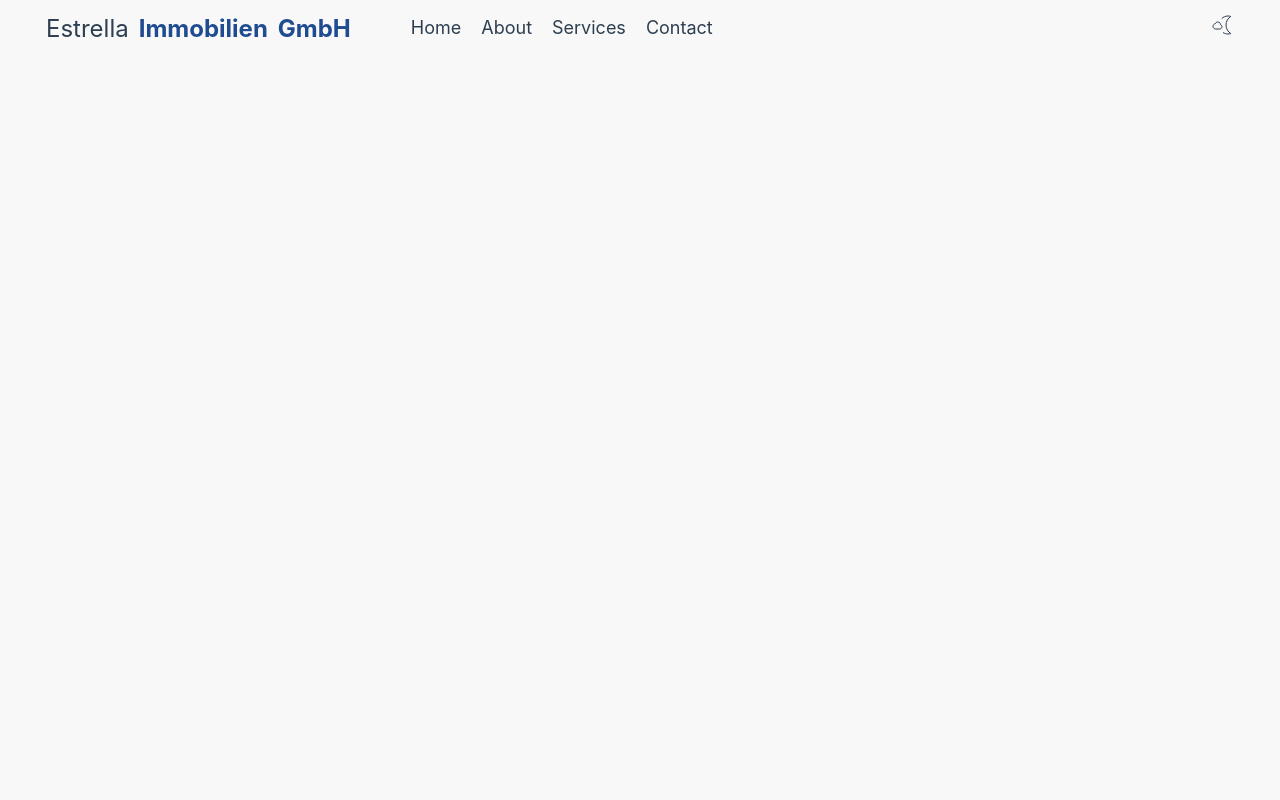
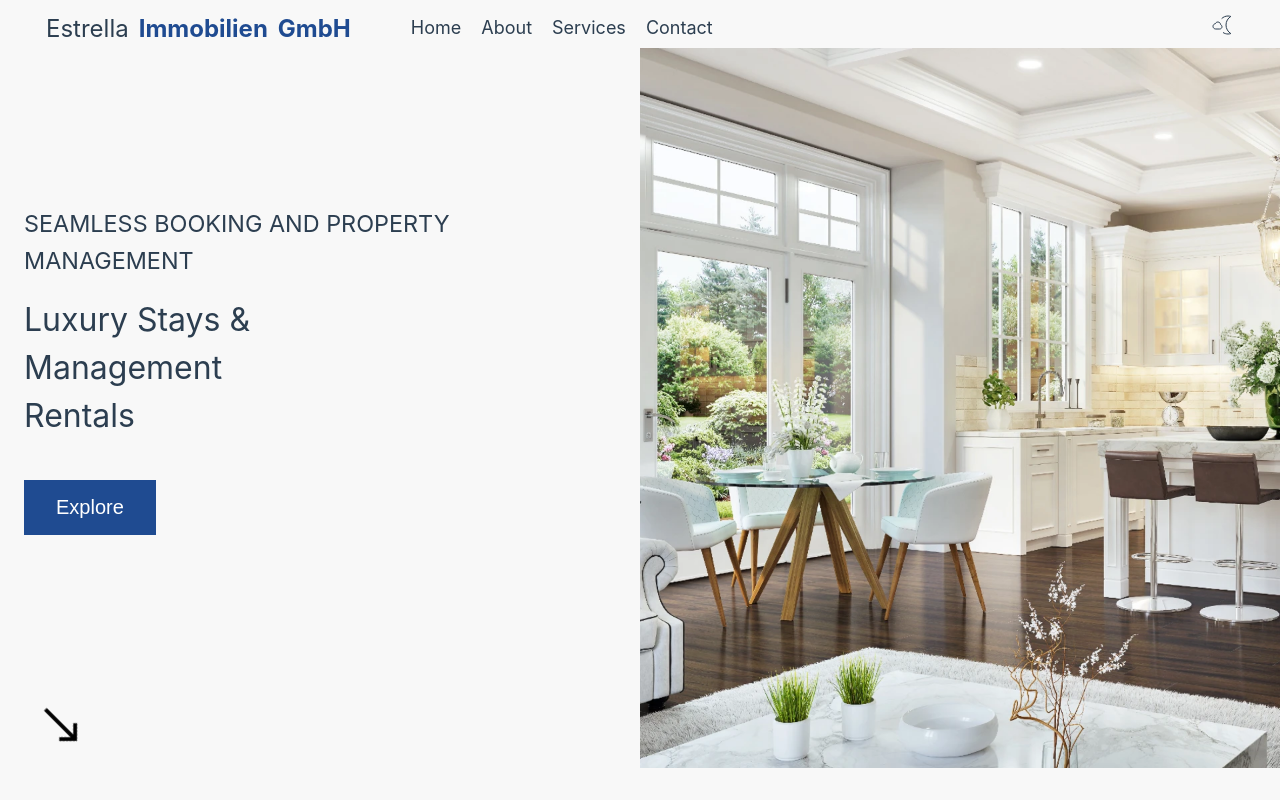
Before and after one commit to alejandroyunes/inmobiliaria-vue-scss, a Vue app: page / in a window 1280 px wide. Built offline with nearby package versions, Linux system fonts and the light colour scheme; some icons are missing.

Commit message:
adding billboard

```diff
--- /dev/null
+++ b/src/components/billboard/BillboardComponent.vue
@@ -0,0 +1,39 @@
+<script lang="ts" setup>
+import './billboard-component.scss'
+import ArrowDownSvg from '../icons/ArrowDownSvg.vue';
+</script>
+
+<template>
+  <section class="billboard-container">
+    <div class="billboard-left">
+      <div class="billboard-title">
+        <div class="slogan">
+          <h3>Seamless booking and property management</h3>
+        </div>
+        <div>
+
+          <h1 class="title">Luxury Stays &</h1>
+          <h1 class="title">Management</h1>
+          <h1 class="title">Rentals</h1>
+        </div>
+
+        <router-link to="/about">
+          <button class="action-button">Explore</button>
+        </router-link>
+      </div>
+      <div class="billboard-arrow">
+        <div class="arrow-rotate">
+          <div class="arrow">
+            <ArrowDownSvg />
+          </div>
+        </div>
+      </div>
+    </div>
+
+    <div class="billboard-right">
+      <img class="billboard-image" src="/images/billboard/home-billboard.webp" alt="alt" />
+      <div class="image-bg" />
+    </div>
+
+  </section>
+</template>
--- /dev/null
+++ b/src/components/billboard/billboard-component.scss
@@ -0,0 +1,159 @@
+.billboard-container {
+  display: grid;
+  grid-template-columns: 1fr 1fr;
+  margin: 0 auto;
+  height: 100%;
+  max-width: var(--max-width);
+}
+
+.billboard-left {
+  display: flex;
+  flex-direction: column;
+  justify-content: space-between;
+  margin: 0 24px;
+  height: calc(90vh);
+
+  @media (max-width: 500px) {
+    margin: 0 8px 0 0;
+    height: calc(80vh);
+  }
+
+  .billboard-title {
+    margin: auto 0;
+
+    .slogan {
+      text-transform: uppercase;
+      font-weight: bold;
+      font-size: 20px;
+      color: var(--color-heading);
+      padding-bottom: 16px;
+      padding-top: 16px;
+      animation: billboard-slide-in 1.2s 0.6s backwards;
+
+      @media (max-width: 1024px) {
+        font-size: 18px;
+      }
+    }
+
+    .title {
+      color: var(--color-heading);
+      line-height: 40px;
+      font-size: 32px;
+      line-height: 48px;
+      animation: billboard-slide-in 1s 0.6s backwards;
+      @media (max-width: 1024px) {
+        font-size: 24px;
+      }
+      @media (max-width: 768px) {
+        font-size: 20px;
+      }
+    }
+
+    .action-button {
+      margin-top: 40px;
+      animation: billboard-slide-in 1s 0.5s backwards;
+      color: var(--white);
+      background-color: var(--primary);
+      border: none;
+      padding: 16px 32px;
+      font-size: 20px;
+    }
+  }
+
+  .billboard-arrow {
+    padding-bottom: 16px;
+
+    .arrow-rotate {
+      transform: rotate(-45deg);
+      width: 80px;
+    }
+
+    .arrow {
+      animation: pointingDown 2s ease-in-out infinite 3.5s both;
+    }
+  }
+}
+
+.billboard-right {
+  position: relative;
+  height: calc(90vh);
+
+  @media (max-width: 1024px) {
+    height: calc(80vh);
+  }
+
+  .billboard-image {
+    object-fit: cover;
+    height: calc(90vh);
+    @media (max-width: 1024px) {
+      width: 500px;
+    }
+
+    @media (max-width: 768px) {
+      width: 400px;
+    }
+  }
+
+  .image-bg {
+    position: absolute;
+    left: 0;
+    top: 0;
+    background-image: red;
+    height: 100%;
+    width: 100%;
+    background-repeat: no-repeat;
+    background-position: right;
+    animation: imageBgSlide 1s ease-out forwards;
+  }
+}
+
+
+
+
+
+.button {
+  padding-top: 40px;
+  animation: billboard-slide-in 1s 0.5s backwards;
+}
+
+@keyframes pointingDown {
+  0% {
+    transform: translateY(0px);
+  }
+
+  50% {
+    transform: translateY(20px);
+  }
+
+  100% {
+    transform: translateY(0px);
+  }
+}
+
+@keyframes billboard-slide-in {
+  0% {
+    transform: translateX(60px);
+    visibility: hidden;
+    opacity: 0;
+  }
+
+  25% {
+    transform: translateX(50px);
+    visibility: hidden;
+    opacity: 0.5;
+  }
+
+  100% {
+    transform: translateX(0px);
+  }
+}
+
+@keyframes imageBgSlide {
+  0% {
+    background-size: 100% 100%;
+  }
+
+  100% {
+    background-size: 0% 100%;
+  }
+}
--- /dev/null
+++ b/src/components/icons/ArrowDownSvg.vue
@@ -0,0 +1,6 @@
+<template>
+  <svg id="1" width="60px" height="70px" viewBox="0 0 32 32">
+    <path
+      d="M 15 4 L 15 24.0625 L 10.71875 19.78125 L 9.28125 21.1875 L 16 27.90625 L 22.71875 21.1875 L 21.28125 19.78125 L 17 24.0625 L 17 4 Z" />
+  </svg>
+</template>
--- a/src/components/sliders/top-nav/TopNav.vue
+++ b/src/components/sliders/top-nav/TopNav.vue
@@ -30,19 +30,27 @@ const { toggleTopNav, isTopNavOpen } = defineProps<Props>()
     <div class="top-nav-content">
       <ul class="list">
         <li class="item">
-          <p class="paragrah">Facebook</p>
+          <router-link to="/" class="link">
+            Home
+          </router-link>
         </li>
 
         <li class="item">
-          <p class="paragrah">Instagram</p>
+          <router-link to="/" class="link">
+            About
+          </router-link>
         </li>
 
         <li class="item">
-          <p class="paragrah">Twitter</p>
+          <router-link to="/" class="link">
+            Services
+          </router-link>
         </li>
 
         <li class="item">
-          <p class="paragrah">Youtube</p>
+          <router-link to="/" class="link">
+            Contact
+          </router-link>
         </li>
       </ul>
 
--- a/src/components/sliders/top-nav/top-nav.scss
+++ b/src/components/sliders/top-nav/top-nav.scss
@@ -83,7 +83,7 @@
         &:hover {
           background-color: var(--gray-mute);
         }
-        .paragrah {
+        .link {
           font-size: 18px;
         }
       }
@@ -101,7 +101,6 @@
         padding-left: 24px;
       }
 
-
       .social-list {
         padding-top: 10px;
 
@@ -113,6 +112,10 @@
           width: 49px;
           height: 49px;
           cursor: pointer;
+
+          :hover {
+            background-color: var(--primary);
+          }
         }
       }
 
--- a/src/views/HomeView.vue
+++ b/src/views/HomeView.vue
@@ -1,8 +1,7 @@
 <script setup lang="ts">
-
+import BillboardComponent from '@/components/billboard/BillboardComponent.vue'
 </script>
 
 <template>
-  <main>
-  </main>
+  <BillboardComponent />
 </template>
```
Also changed, not shown: public/images/billboard/home-billboard.webp (added).
